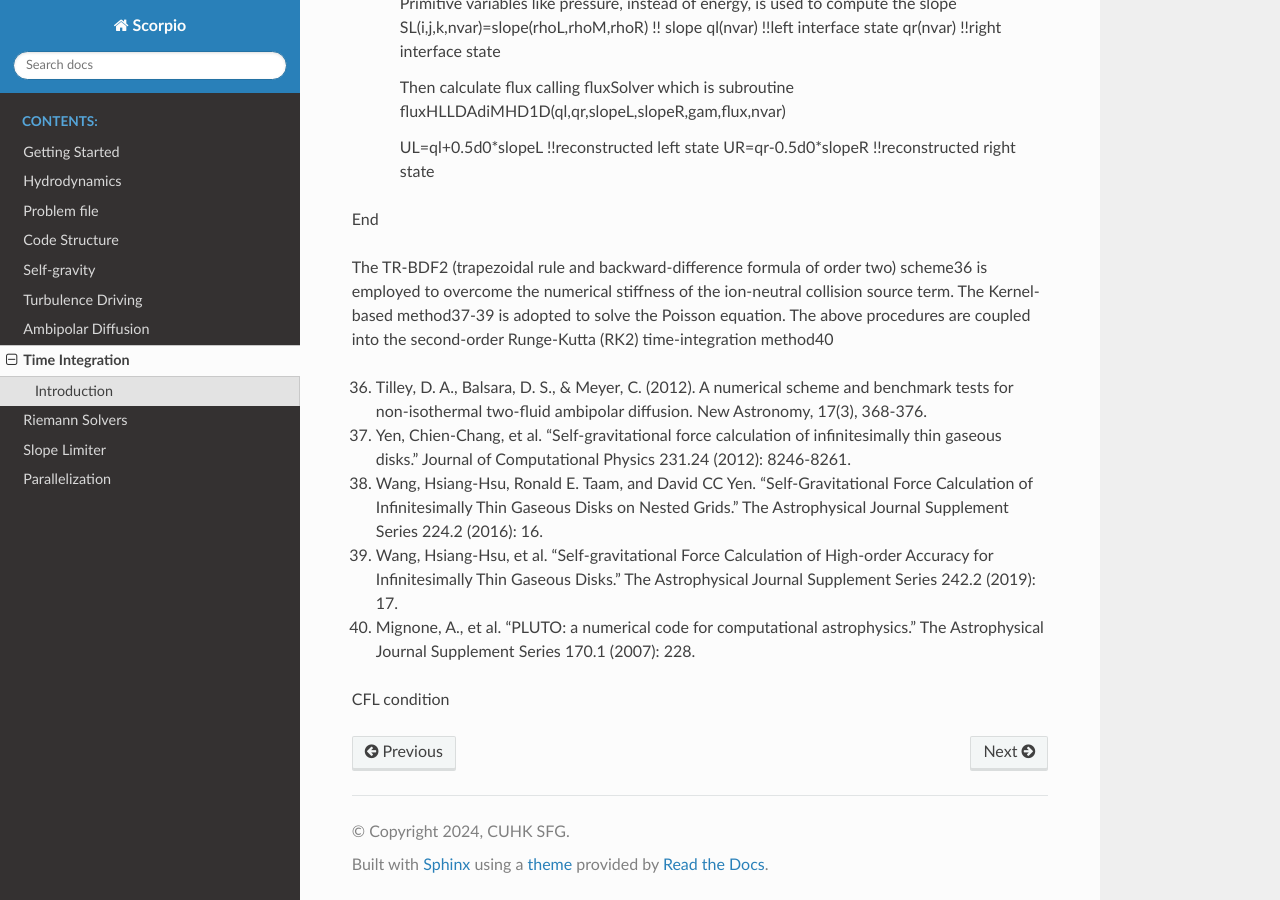
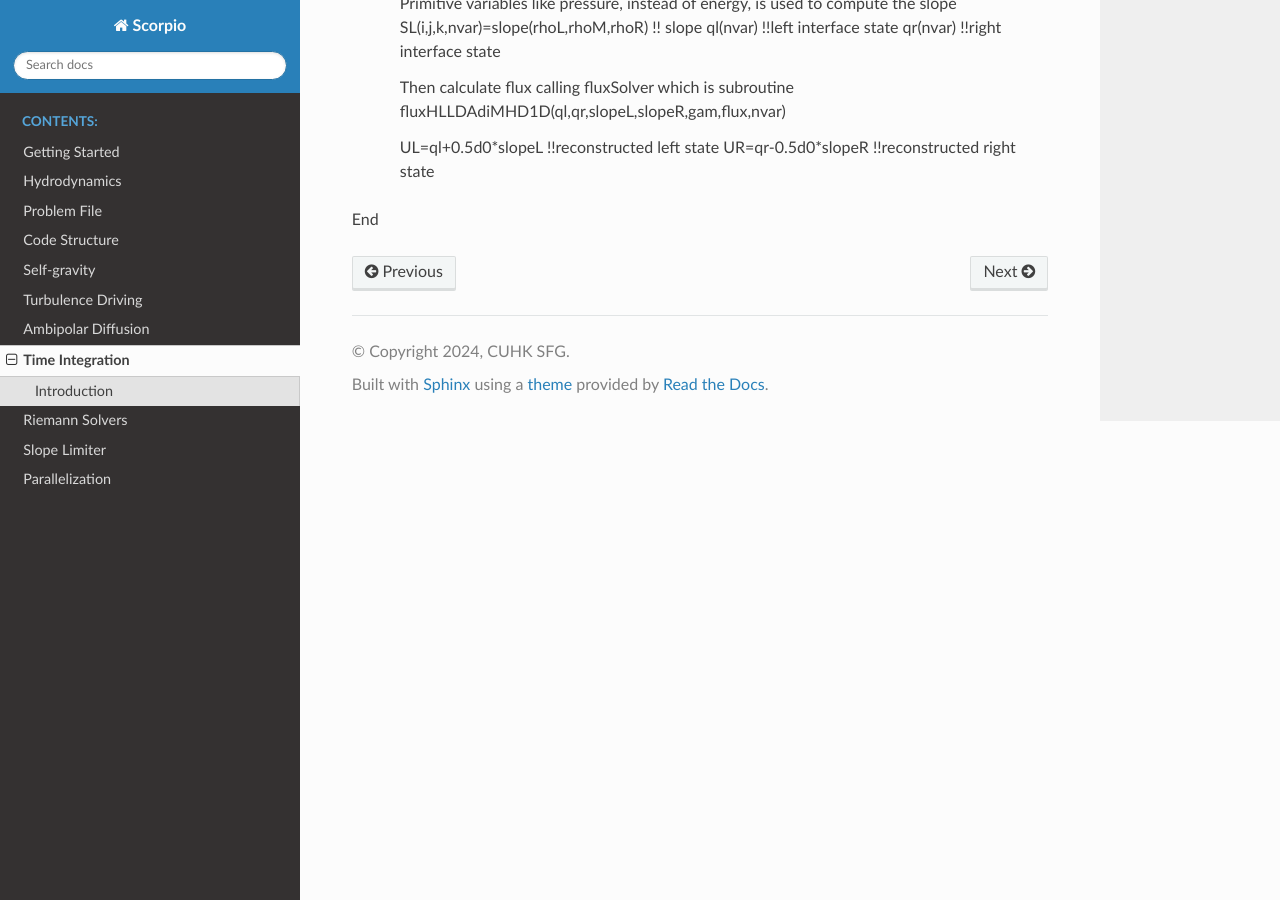
Before and after one commit to holam1hk/Scorpio-Docs, a Sphinx documentation site: the page built from docs/source/time_integration.rst, in a window 1280 px wide and 900 px high, scrolled down 1247 px. Built offline with Sphinx 7.4.7 and the Read the Docs theme 3.1.0, drawn with Linux system fonts in a browser that asks for light colours.

Commit message:
house keeping

```diff
--- a/docs/source/getting_started.rst
+++ b/docs/source/getting_started.rst
@@ -11,9 +11,6 @@ Suggested packages:
 - hdf5-1.10.9
 - fftw-3.3.6
 - mpich-3.2
-
-Getting Started
-===============
 
 .. note:: Set up ``Makefile`` and ``.bashrc`` properly. Make sure you have libraries ``fftw3``, ``hdf5``, and ``mpich`` installed and know the path.
 
--- a/docs/source/hydro.rst
+++ b/docs/source/hydro.rst
@@ -49,8 +49,7 @@ For two-fluid HD-MHD equations, we have:
 
 In the above formulas :math:`\rho_n, \mu_n, P_n, \boldsymbol{v_n}, \Gamma_n`, and :math:`E_n=\frac{P_n}{\Gamma_n-1}+\frac{1}{2}\rho_n|\boldsymbol{u_n}|^2` respectively denote the mass density, molecular weight, thermal pressure,
 velocity vector, specific heat ratio, and total energy density of neutrals. While :math:`\rho_i, \mu_i, P_i, \boldsymbol{v_i}, \Gamma_i`, and :math:`E_i=\frac{P_i}{\Gamma_i-1}+\frac{1}{2}\rho_i|\boldsymbol{v_i}|^2 + \frac{1}{2}|\boldsymbol{B}|^2` are the corresponding physical variables of ions, where :math:`\boldsymbol{B}` is the magnetic field.
-:math:`\alpha=\alpha_0 max\left(1,\frac{|\boldsymbol{v_i}-\boldsymbol{v_n}|}{\boldsymbol{v_{\alpha}}}\right)` is the collision coefficient, in which :math:`\alpha_0=\frac{1.9\times10^{-19}}{m_n+m_i} cm^3 s^{-1}` (where :math:`m_n=\mu_n m_H, m_i=\mu_i m_H` with :math:`m_H` being the mass of hydrogen atom). In molecular cloud, we assume :math:`\mu_n=2.3` and :math:`\mu_i= 29` and the
-corresponding collision coefficient :math:`\alpha = 3.7\times10^{13} cm^3 s^{-1} g^{-1}`.
+The collision coefficient :math:`\alpha_0=\frac{1.9\times10^{-19}}{m_n+m_i} cm^3 s^{-1}` (where :math:`m_n=\mu_n m_H, m_i=\mu_i m_H` with :math:`m_H` being the mass of hydrogen atom). In molecular cloud, we assume :math:`\mu_n=2.3` and :math:`\mu_i= 29` and the corresponding collision coefficient :math:`\alpha = 3.7\times10^{13} cm^3 s^{-1} g^{-1}`.
 
 Again, FVM always solves for conserved variables (density, momenta, total energy, and left-and-right interface magnetic fields). Primitive variables can be obtained easily.
 The conserved variables are stored in the variable array :math:`q(i,j,k,nvar)`, where :math:`i,j,k` are the cell indices and :math:`nvar` is the index of the variable.
@@ -104,7 +103,7 @@ The code units are taken for molecular cloud simulations.
    +-----------------------+-------------------------------------------+-------------------+--------------------------------+
    | ``B``                 | :math:`B_{code}=B_{phy}/\sqrt{4\pi}`      |                   | 8.0405e-7 :math:`\sqrt{g/cm}`/s|
    +-----------------------+-------------------------------------------+-------------------+--------------------------------+
-   | ``alpha``             | pc: math:`^2` * km / (s * M)              |                   | 5.012314e8 cm :math:`^3`/g/s   |
+   | ``alpha``             | pc :math:`^2` * km / (s * M)              |                   | 5.012314e8 cm :math:`^3`/g/s   |
    +-----------------------+-------------------------------------------+-------------------+--------------------------------+
 
 ..  +-----------------------+-------------------------------------------+-------------------+-------------------------------+
--- a/docs/source/limiter.rst
+++ b/docs/source/limiter.rst
@@ -10,13 +10,9 @@ Introduction
 ============
 ``limiterModule.f90`` calling ::
 
-    function zslop(aa,bb,cc) !!zero slope
+    function zslop(aa,bb,cc)
     function fslop(aa,bb,cc)
     function vslop(aa,bb,cc)
     function minmod(aa,bb,cc)
 
 End
-
-!!!!!!!!!!!!!!!!!!!!!!!!!!!!!!!!!!!!!!!!!!!!!!!!
-!!!!! Skinner & Ostriker, 2010, ApJS, 188, 290
-!!!!!!!!!!!!!!!!!!!!!!!!!!!!!!!!!!!!!!!!!!!!!!!!
--- a/docs/source/problem_file.rst
+++ b/docs/source/problem_file.rst
@@ -1,7 +1,7 @@
 .. _ch:problem_file:
 
 *************
-Problem file
+Problem File
 *************
 
 
--- a/docs/source/time_integration.rst
+++ b/docs/source/time_integration.rst
@@ -58,15 +58,3 @@ End
     UR=qr-0.5d0*slopeR   !!reconstructed right state
 
 End
-
-The TR-BDF2 (trapezoidal rule and backward-difference formula of order two) scheme36 is employed to overcome the numerical stiffness of the ion-neutral collision
-source term. The Kernel-based method37-39 is adopted to solve the Poisson equation. The above procedures are coupled into the second-order Runge-Kutta (RK2)
-time-integration method40
-
-36. Tilley, D. A., Balsara, D. S., & Meyer, C. (2012). A numerical scheme and benchmark tests for non-isothermal two-fluid ambipolar diffusion. New Astronomy, 17(3), 368-376.
-37. Yen, Chien-Chang, et al. "Self-gravitational force calculation of infinitesimally thin gaseous disks." Journal of Computational Physics 231.24 (2012): 8246-8261.
-38. Wang, Hsiang-Hsu, Ronald E. Taam, and David CC Yen. "Self-Gravitational Force Calculation of Infinitesimally Thin Gaseous Disks on Nested Grids." The Astrophysical Journal Supplement Series 224.2 (2016): 16.
-39. Wang, Hsiang-Hsu, et al. "Self-gravitational Force Calculation of High-order Accuracy for Infinitesimally Thin Gaseous Disks." The Astrophysical Journal Supplement Series 242.2 (2019): 17.
-40. Mignone, A., et al. "PLUTO: a numerical code for computational astrophysics." The Astrophysical Journal Supplement Series 170.1 (2007): 228.
-
-CFL condition
```
Also changed, not shown: docs/source/index.rst (+0 -8 lines).
